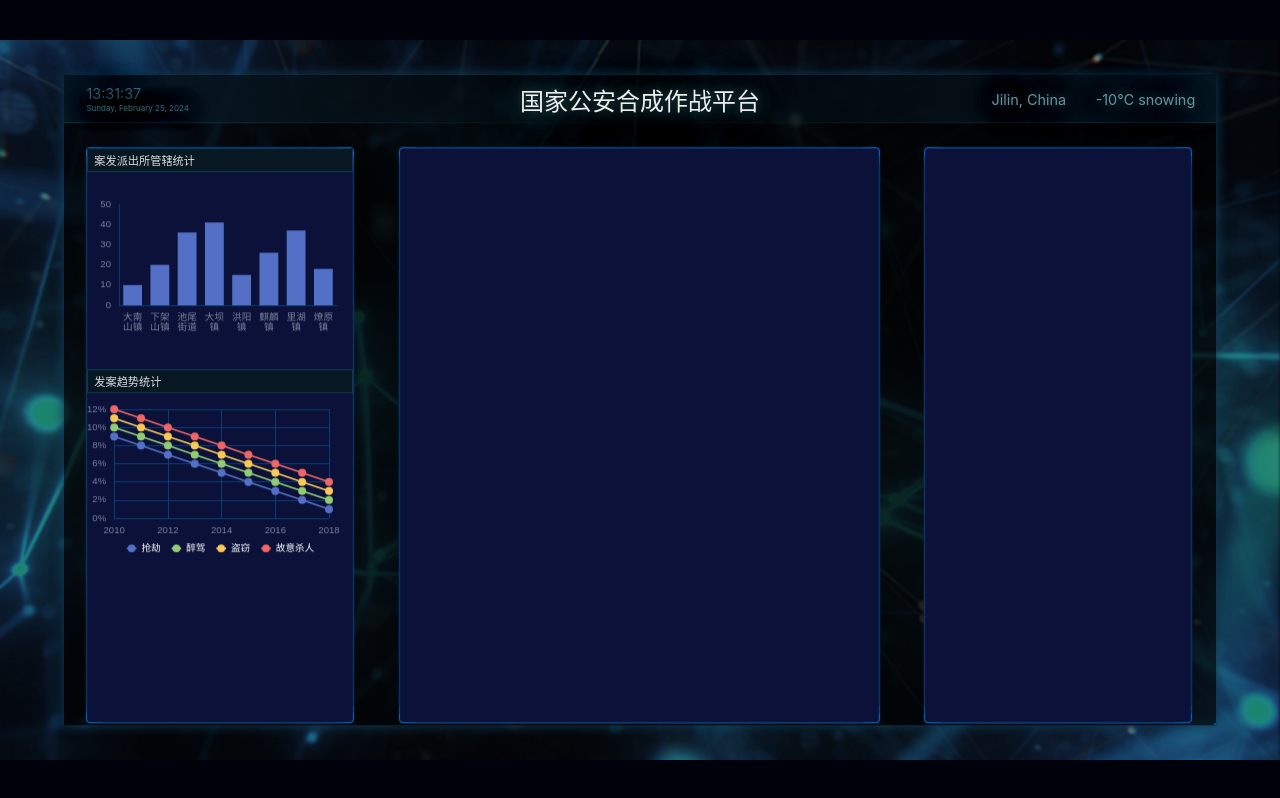
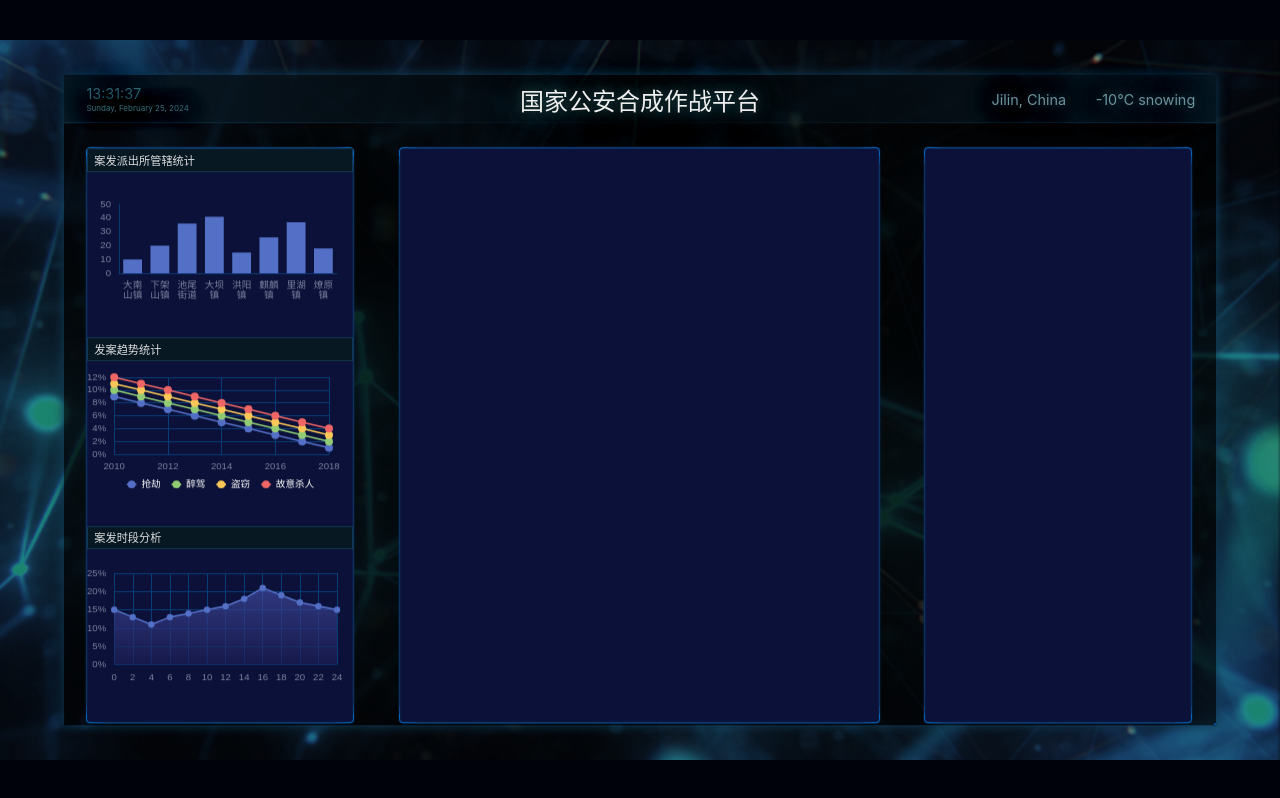
Before and after one commit to lwwywang/React-BigScreen, a React (Vite) app: page /#/ in a window 1280 px wide. Built offline with nearby package versions, Linux system fonts and the light colour scheme.

Commit message:
添加折线图

```diff
--- /dev/null
+++ b/src/charts/Chart3.tsx
@@ -0,0 +1,59 @@
+import React, { useEffect, useRef } from 'react';
+import * as echarts from 'echarts';
+import { Title } from '../shared/Title';
+import { createEchartsOptions } from '../shared/createEchartsOptions';
+
+const px = (n) => n / 800 * (window as any).pageWidth;
+export const Chart3 = () => {
+    const divRef = useRef(null);
+    useEffect(() => {
+        var myChart = echarts.init(divRef.current);
+        myChart.setOption(createEchartsOptions({
+            xAxis: {
+                type: 'category',
+                boundaryGap: false,
+                data: [0, 2, 4, 6, 8, 10, 12, 14, 16, 18, 20, 22, 24],
+                splitLine: { show: true, lineStyle: { color: '#073E78' } },
+                axisTick: { show: false },
+                axisLine: { show: false },
+            },
+            yAxis: {
+                type: 'value',
+                splitLine: { lineStyle: { color: '#073E78' } },
+                axisLabel: {
+                    formatter(val) {
+                        return val * 100 + '%';
+                    }
+                }
+            },
+            series: [{
+                type: 'line',
+                data: [
+                    0.15, 0.13, 0.11,
+                    0.13, 0.14, 0.15,
+                    0.16, 0.18, 0.21,
+                    0.19, 0.17, 0.16,
+                    0.15
+                ],
+                symbol: 'circle',
+                symbolSize: px(4),
+                lineStyle: { width: px(1) },
+                areaStyle: {
+                    color: new echarts.graphic.LinearGradient(0, 0, 0, 1, [{
+                        offset: 0,
+                        color: '#414a9f'
+                    }, {
+                        offset: 1,
+                        color: '#1b1d52'
+                    }]),
+                }
+            }]
+        }));
+    }, []);
+    return (
+        <div className="chart1">
+            <Title title="案发时段分析"></Title>
+            <div ref={divRef} className="chart"></div>
+        </div>
+    );
+};
--- a/src/pages/home.scss
+++ b/src/pages/home.scss
@@ -135,7 +135,7 @@
             grid-area: box1;
 
             .chart1 {
-                height: px(118);
+                height: px(98);
                 display: flex;
                 flex-direction: column;
                 margin-bottom: px(20);
--- a/src/pages/home.tsx
+++ b/src/pages/home.tsx
@@ -6,6 +6,7 @@ import { Icon } from '../components/Icon';
 import * as echarts from 'echarts';
 import { Chart1 } from '../charts/Chart1';
 import { Chart2 } from '../charts/Chart2';
+import { Chart3 } from '../charts/Chart3';
 
 export const Home = () => {
   return (
@@ -22,6 +23,7 @@ export const Home = () => {
         <section className="section1">
           <Chart1 />
           <Chart2 />
+          <Chart3 />
         </section>
         <section className="bordered section2"></section>
         <section className="bordered section3"></section>
```
